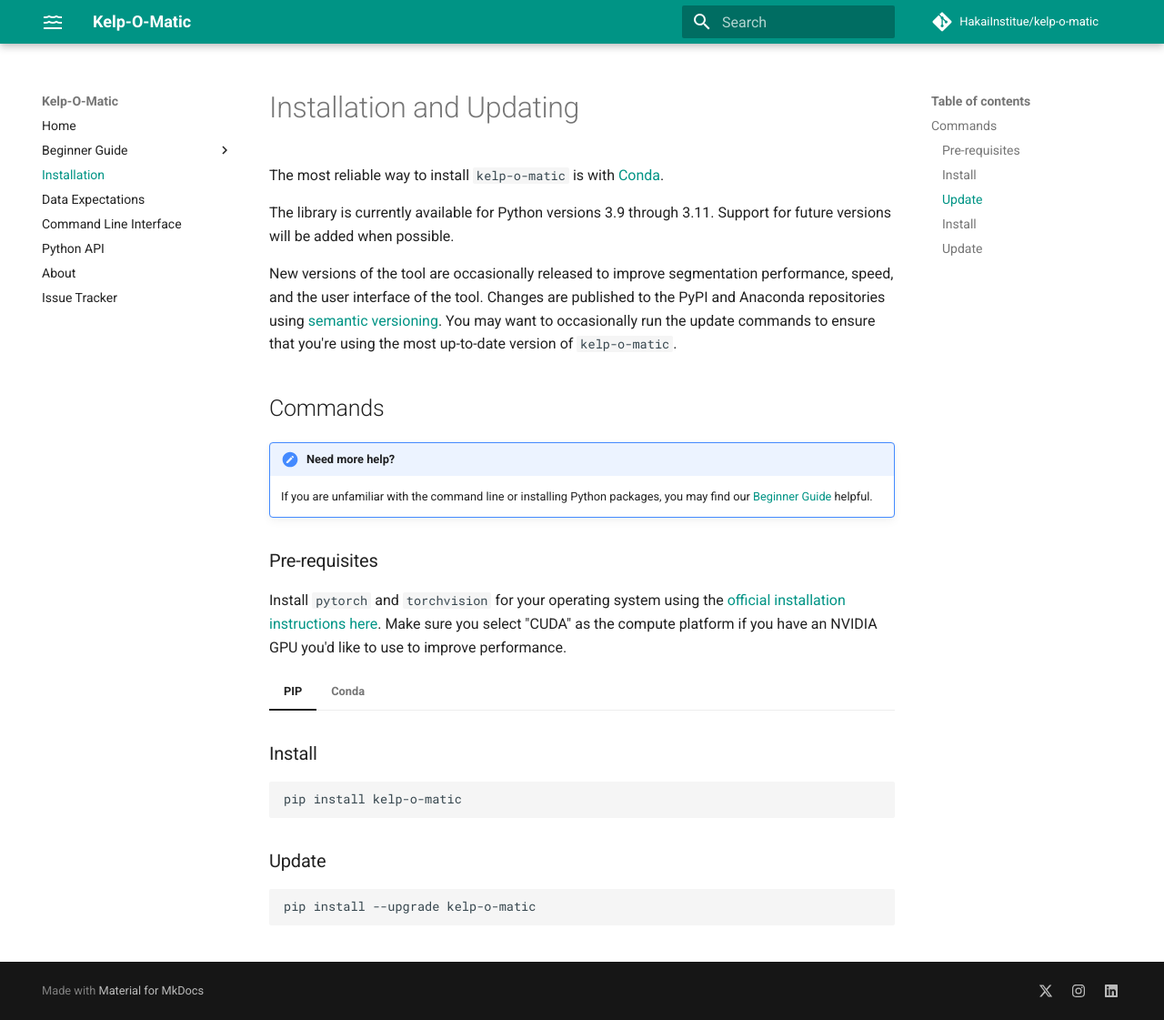
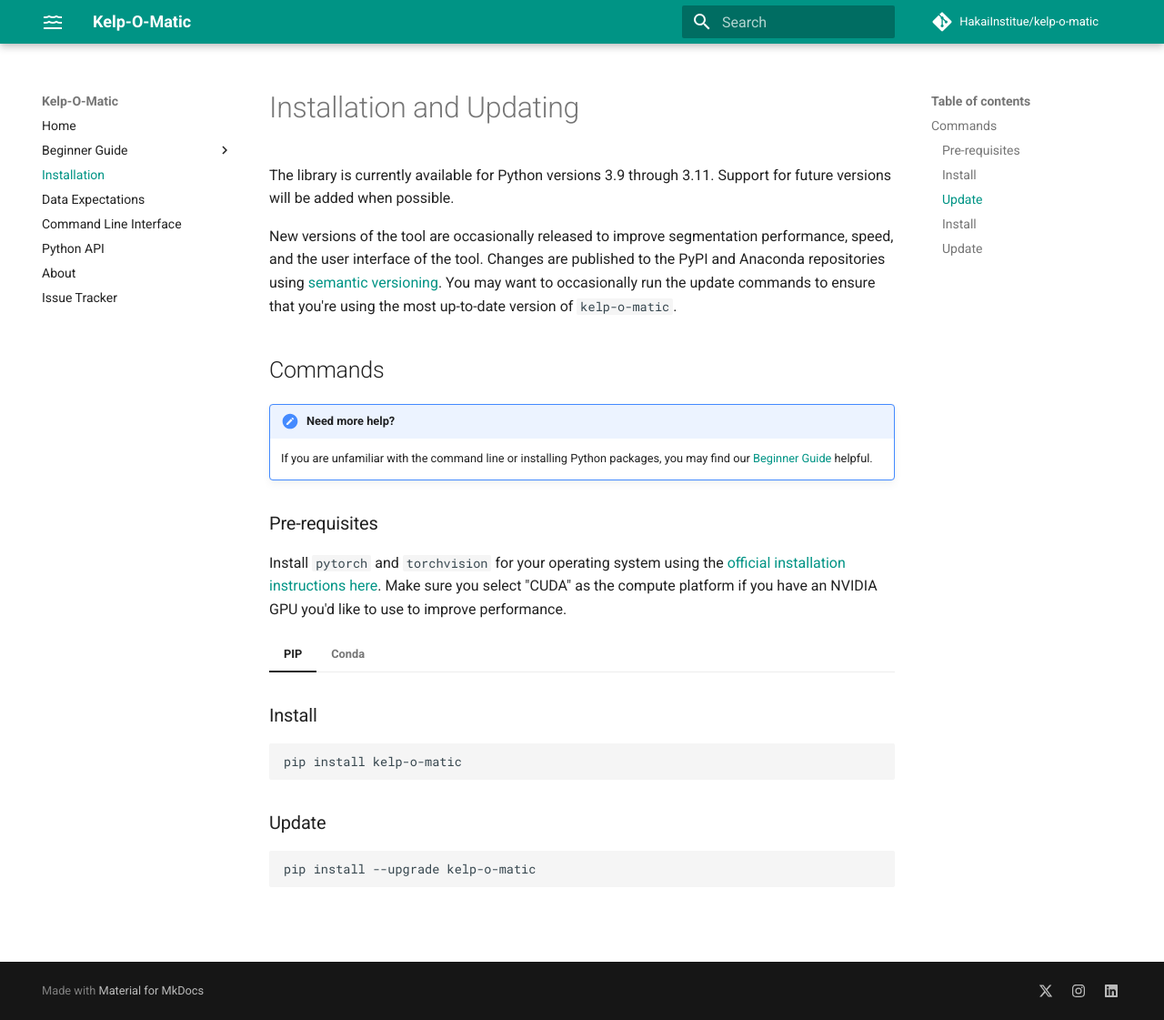
Before and after one commit to HakaiInstitute/kelp-o-matic, an MkDocs documentation site: the page built from docs/installation.md, in a window 1280 px wide and 1121 px high. Shown: the whole window at 91% size. Built offline with MkDocs 1.6.1 and Material for MkDocs 9.7.7, drawn with Linux system fonts in a browser that asks for light colours; comment, search, counter and statistics services are not loaded.

Commit message:
Remove suggestion to use conda

```diff
--- a/docs/installation.md
+++ b/docs/installation.md
@@ -1,6 +1,4 @@
 # Installation and Updating
-
-The most reliable way to install `kelp-o-matic` is with [Conda](https://docs.anaconda.com/anaconda/).
 
 The library is currently available for Python versions 3.9 through 3.11. Support for future versions
 will be added when possible.
```
